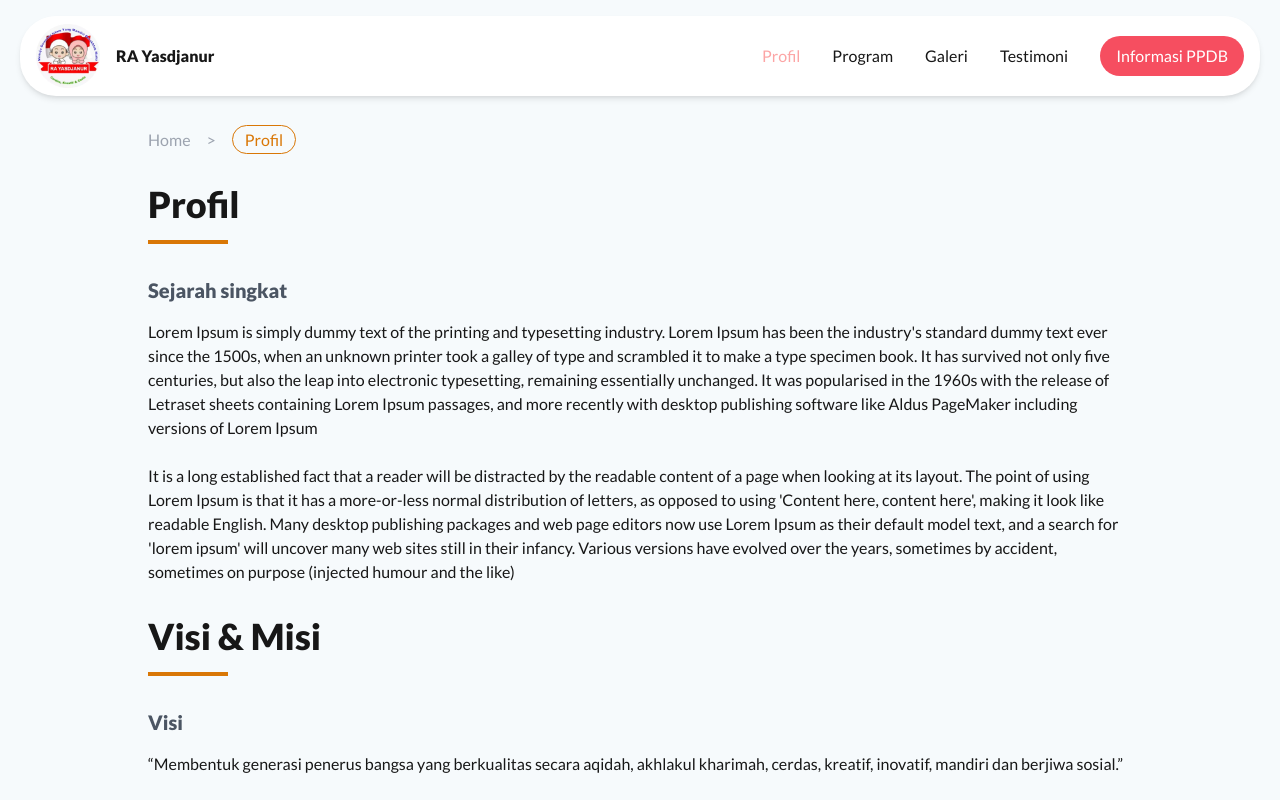
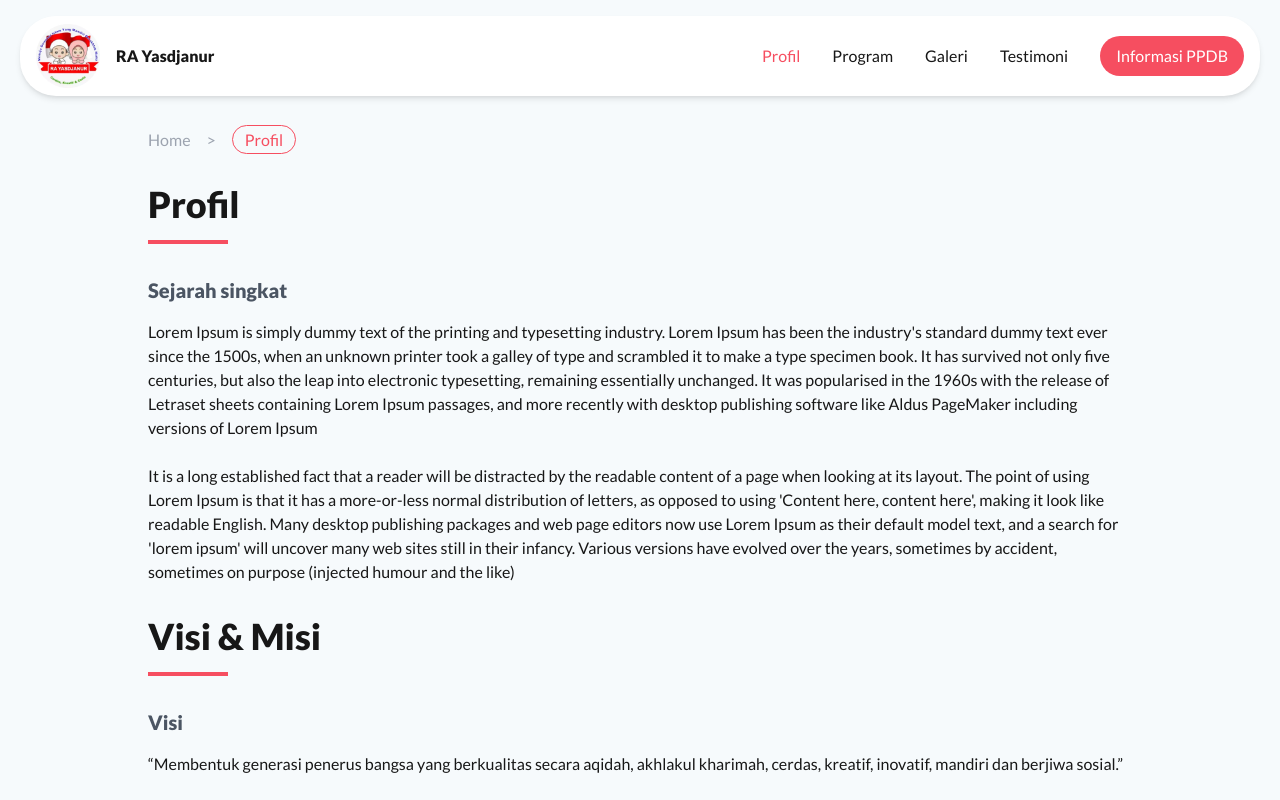
Before and after one commit to qitadev/ra-yasdjanur, a Nuxt app: page /profil in a window 1280 px wide. Shown: the top 800 px of the page. Built offline with nearby package versions, Linux system fonts and the light colour scheme.

Commit message:
fix color

```diff
--- a/components/layout/Navbar.vue
+++ b/components/layout/Navbar.vue
@@ -13,22 +13,22 @@
     </div>
     <ul class="md:flex items-center overflow-hidden transition-max-height duration-300 ease-in-out" :class="isExpand ? 'max-h-80' : 'max-h-0 md:max-h-80'">
       <li>
-        <nuxt-link to="/profil" class="hover:text-red-400 block text-center m-4 font-medium">
+        <nuxt-link to="/profil" class="hover:text-brand-primary block text-center m-4 font-medium">
           Profil
         </nuxt-link>
       </li>
       <li>
-        <nuxt-link to="/program" class="hover:text-red-400 block text-center m-4 font-medium">
+        <nuxt-link to="/program" class="hover:text-brand-primary block text-center m-4 font-medium">
           Program
         </nuxt-link>
       </li>
       <li>
-        <nuxt-link to="/galeri" class="hover:text-red-400 block text-center m-4 font-medium">
+        <nuxt-link to="/galeri" class="hover:text-brand-primary block text-center m-4 font-medium">
           Galeri
         </nuxt-link>
       </li>
       <li>
-        <nuxt-link to="/testimoni" class="hover:text-red-400 block text-center m-4 font-medium">
+        <nuxt-link to="/testimoni" class="hover:text-brand-primary block text-center m-4 font-medium">
           Testimoni
         </nuxt-link>
       </li>
@@ -58,7 +58,7 @@ export default {
 
 <style scoped>
 a.nuxt-link-active {
-  color: #FCA5A5;
+  color: #F64E60;
 }
 a.nuxt-link-active.logo {
   color: #171717;
--- a/pages/profil.vue
+++ b/pages/profil.vue
@@ -8,14 +8,14 @@
         <span class="text-gray-400"> > </span>
       </div>
       <nuxt-link to="#">
-        <span class="border border-yellow-600 rounded-full py-1 px-3 text-yellow-600">Profil</span>
+        <span class="border border-brand-primary rounded-full py-1 px-3 text-brand-primary">Profil</span>
       </nuxt-link>
     </div>
     <article class="w-full mt-8">
       <h1 class="text-4xl font-bold">
         Profil
       </h1>
-      <hr class="w-20 border-2 border-yellow-600 mt-4 mb-8">
+      <hr class="w-20 border-2 border-brand-primary mt-4 mb-8">
       <section id="sejarah">
         <h2 class="text-xl text-gray-600 font-semibold">
           Sejarah singkat
@@ -39,7 +39,7 @@
       <h1 class="text-4xl font-bold">
         Visi & Misi
       </h1>
-      <hr class="w-20 border-2 border-yellow-600 mt-4 mb-8">
+      <hr class="w-20 border-2 border-brand-primary mt-4 mb-8">
       <section id="visi">
         <h2 class="text-xl text-gray-600 font-semibold">
           Visi
```
